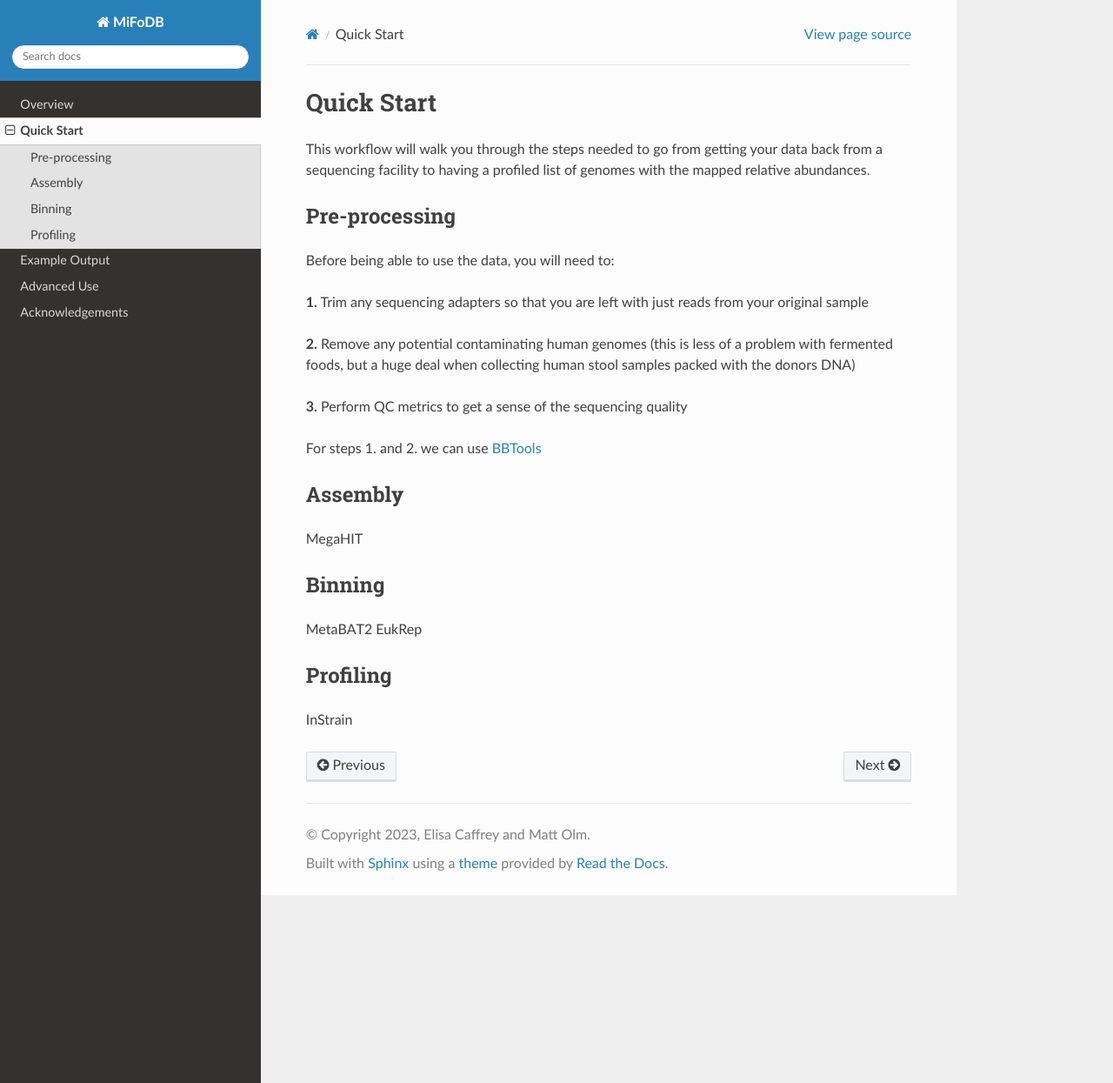
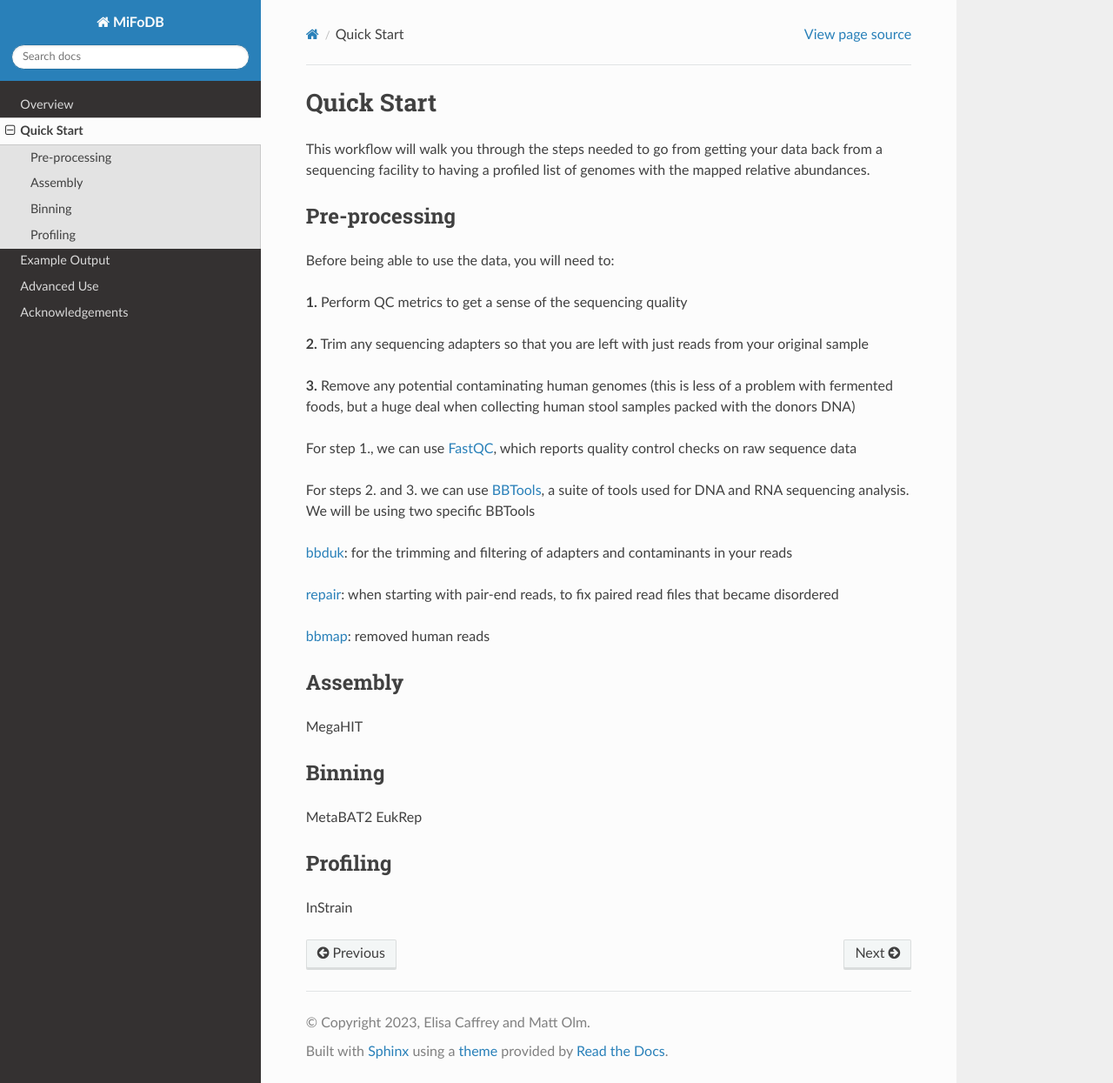
Before and after one commit to elisacaffrey/MiFoDB, a Sphinx documentation site: the page built from docs/source/quick_start.rst, in a window 1280 px wide and 1245 px high. Shown: the whole window at 87% size. Built offline with Sphinx 7.4.7 and the Read the Docs theme 2.0.0, drawn with Linux system fonts in a browser that asks for light colours.

Commit message:
Update quick_start.rst

```diff
--- a/docs/source/quick_start.rst
+++ b/docs/source/quick_start.rst
@@ -6,14 +6,22 @@ Pre-processing
 +++++++++++++++++++++++++++++++++++++++++++++++++++++++++++++++++++++
 Before being able to use the data, you will need to:
 
-**1.** Trim any sequencing adapters so that you are left with just reads from your original sample
+**1.** Perform QC metrics to get a sense of the sequencing quality
 
-**2.** Remove any potential contaminating human genomes (this is less of a problem with fermented foods, but a huge deal when collecting human stool samples packed with the donors DNA)
+**2.** Trim any sequencing adapters so that you are left with just reads from your original sample
 
-**3.** Perform QC metrics to get a sense of the sequencing quality
+**3.** Remove any potential contaminating human genomes (this is less of a problem with fermented foods, but a huge deal when collecting human stool samples packed with the donors DNA)
 
-For steps 1. and 2. we can use `BBTools <https://jgi.doe.gov/data-and-tools/software-tools/bbtools/>`_
+For step 1., we can use `FastQC <https://www.bioinformatics.babraham.ac.uk/projects/fastqc/>`_, which reports quality control checks on raw sequence data
 
+For steps 2. and 3. we can use `BBTools <https://jgi.doe.gov/data-and-tools/software-tools/bbtools/>`_, a suite of tools used for DNA and RNA sequencing analysis.
+We will be using two specific BBTools
+
+`bbduk <https://jgi.doe.gov/data-and-tools/software-tools/bbtools/bb-tools-user-guide/bbduk-guide/>`_: for the trimming and filtering of adapters and contaminants in your reads
+
+`repair <https://jgi.doe.gov/data-and-tools/software-tools/bbtools/bb-tools-user-guide/repair-guide/>`_: when starting with pair-end reads, to fix paired read files that became disordered
+
+`bbmap <https://jgi.doe.gov/data-and-tools/software-tools/bbtools/bb-tools-user-guide/bbmap-guide/>`_: removed human reads
 
 
 Assembly
```
